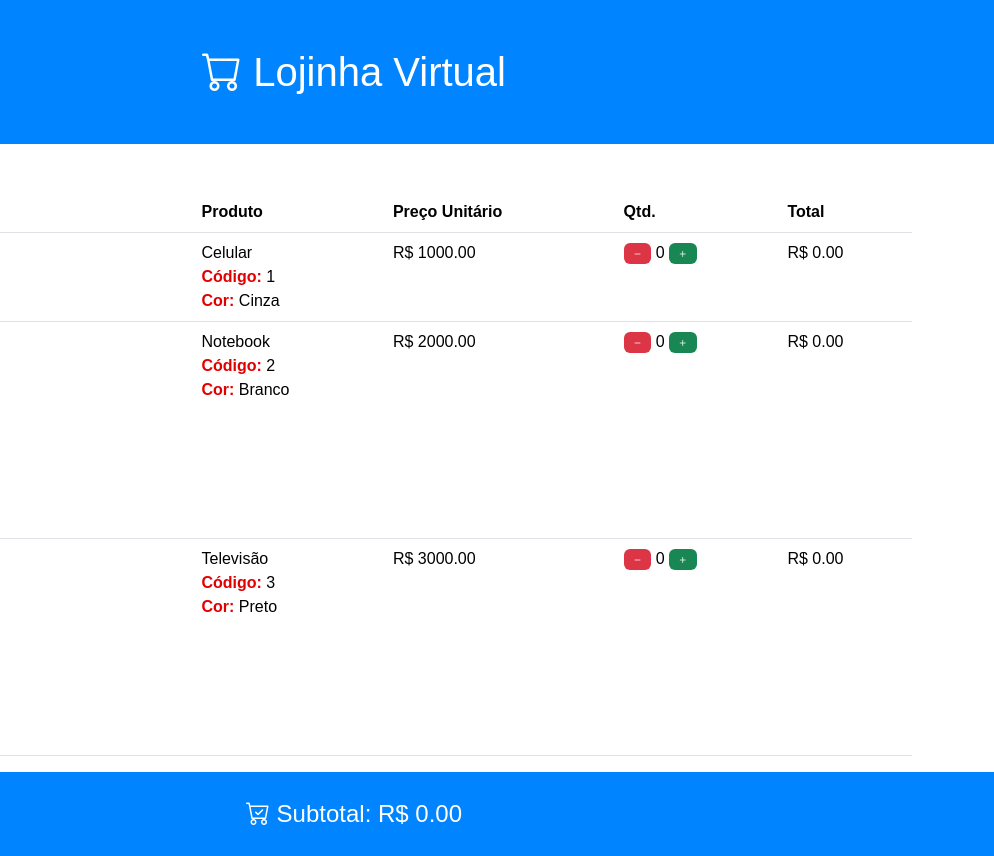
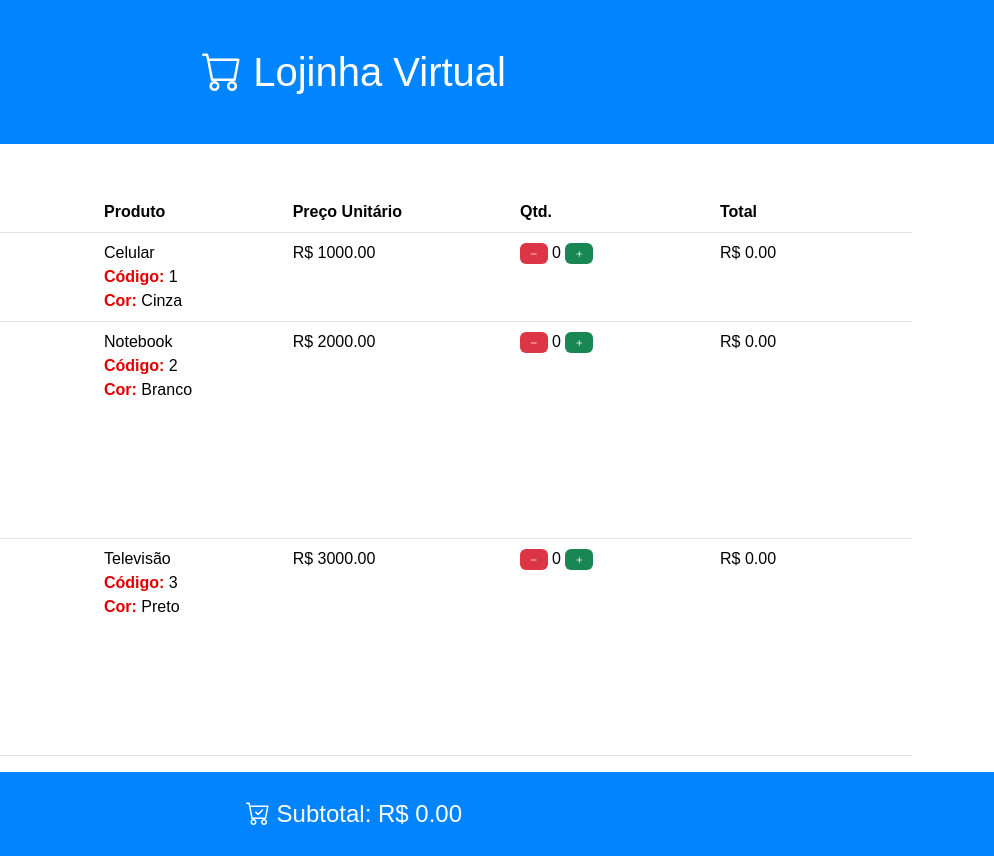
Before and after one commit to digsales/Projeto_Lojinha_Virtual, a plain HTML site: page index.html in a window 1280 px wide. Shown: the full height of the page, 286-1280 px from the left. Drawn offline with nearby package versions, Linux system fonts and the light colour scheme.

Commit message:
correcao de estilo

```diff
--- a/css/style.css
+++ b/css/style.css
@@ -21,3 +21,10 @@ footer {
   text-transform: capitalize;
   font-weight: 500;
 }
+td:nth-child(1) {
+  width: 300px;
+}
+td:nth-child(4),
+td:nth-child(5) {
+  width: 200px;
+}
```
